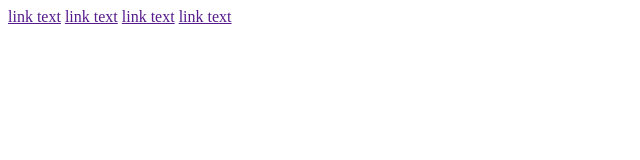
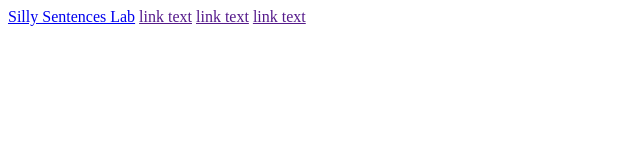
Before and after one commit to SarikaIbnat/Portfolio, a plain HTML site: page labs.html in a window 1280 px wide. Shown: the whole page, without its empty margins (0-640 px from the left). Drawn offline with Linux system fonts and the light colour scheme.

Commit message:
Update labs.html

```diff
--- a/labs.html
+++ b/labs.html
@@ -2,7 +2,8 @@
 <html>
 <body>
 
-<a href="">link text</a>
+<a href="Assignment 1_ Silly Sentences and 5 more pages - Personal - Microsoft_ Edge 2024-09-22 19-54-07 (1).mp4">Silly Sentences Lab</a>
+
 <a href="">link text</a>
 <a href="">link text</a>
 
```
